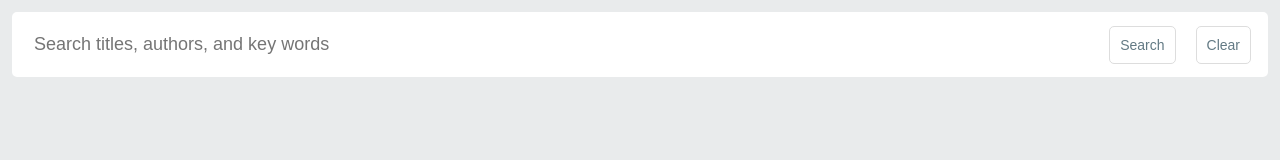
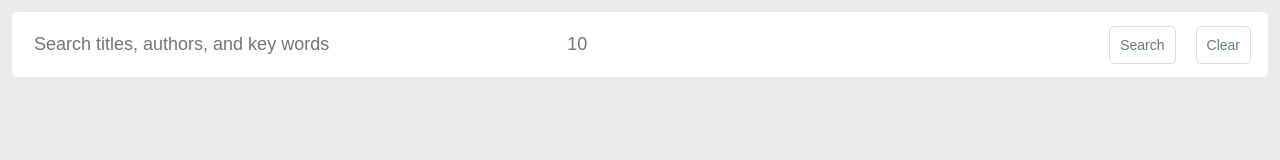
Before and after one commit to johndwatt/Newsletter-Search-App, a React (Create React App) app: page / in a window 1280 px wide. Shown: the top 160 px of the page. Built offline with nearby package versions, Linux system fonts and the light colour scheme.

Commit message:
adds per page input functionality

```diff
--- a/src/pages/SearchPage.js
+++ b/src/pages/SearchPage.js
@@ -15,6 +15,7 @@ function SearchPage(props) {
     const [submitted, setSubmitted] = useState(false);
     const [search, setSearch] = useState("");
     const [page, setPage] = useState(1);
+    const [perPage, setPerPage] = useState(10);
     const [err, setErr] = useState(null);
 
     /**
@@ -51,6 +52,14 @@ function SearchPage(props) {
     }
 
     /**
+     * Sets the number of articles to load to value of per page input.
+     * @param {Object} e Event Object.
+     */
+    const handlePerPageInput = (e) => {
+        setPerPage(e.target.value);
+    }
+
+    /**
      * Sends request to Wordpress REST API with search query and loads formatted returned articles.
      * @param {Object} e Event object.
      */
@@ -59,7 +68,7 @@ function SearchPage(props) {
 
         setLoading(true);
 
-        let response = await fetch(`${URL}&search=${search}`);
+        let response = await fetch(`${URL}&search=${search}&per_page=${perPage}`);
         let data = await response.json();
         let dataMod = await data.map((article) => {
             return {
@@ -165,6 +174,12 @@ function SearchPage(props) {
                         value={search}
                         onChange={handleSearchInput}
                         placeholder="Search titles, authors, and key words" />
+                    <input
+                        name="per-page"
+                        type="number"
+                        value={perPage}
+                        onChange={handlePerPageInput}
+                        placeholder="Number of Articles Per Page" />
                     <div className='search-btns'>
                         <button
                             type="submit"
```
